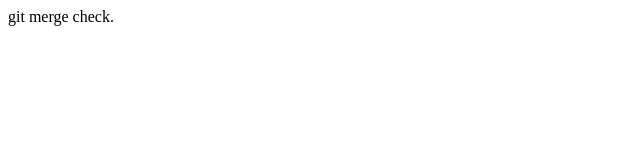
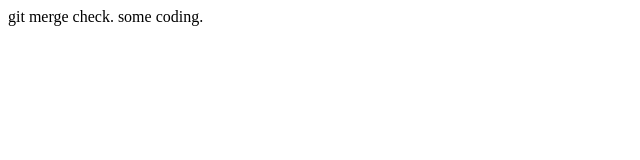
Before and after one commit to anaswardeh/demo, a plain HTML site: page index.html in a window 1280 px wide. Shown: the whole page, without its empty margins (0-640 px from the left). Drawn offline with Linux system fonts and the light colour scheme.

Commit message:
commit message

```diff
--- a/index.html
+++ b/index.html
@@ -8,5 +8,7 @@
 </head>
 <body>
     git merge check.
+
+    some coding.
 </body>
 </html>
```
